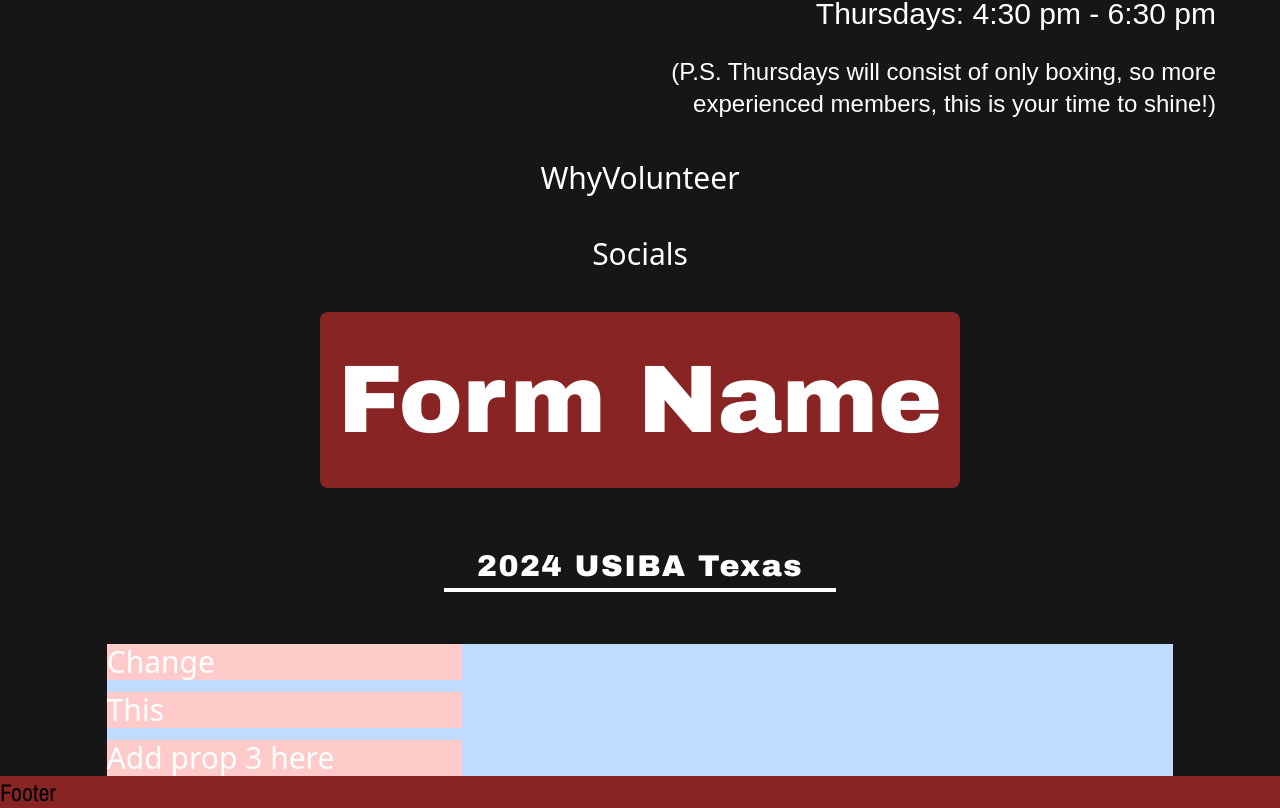
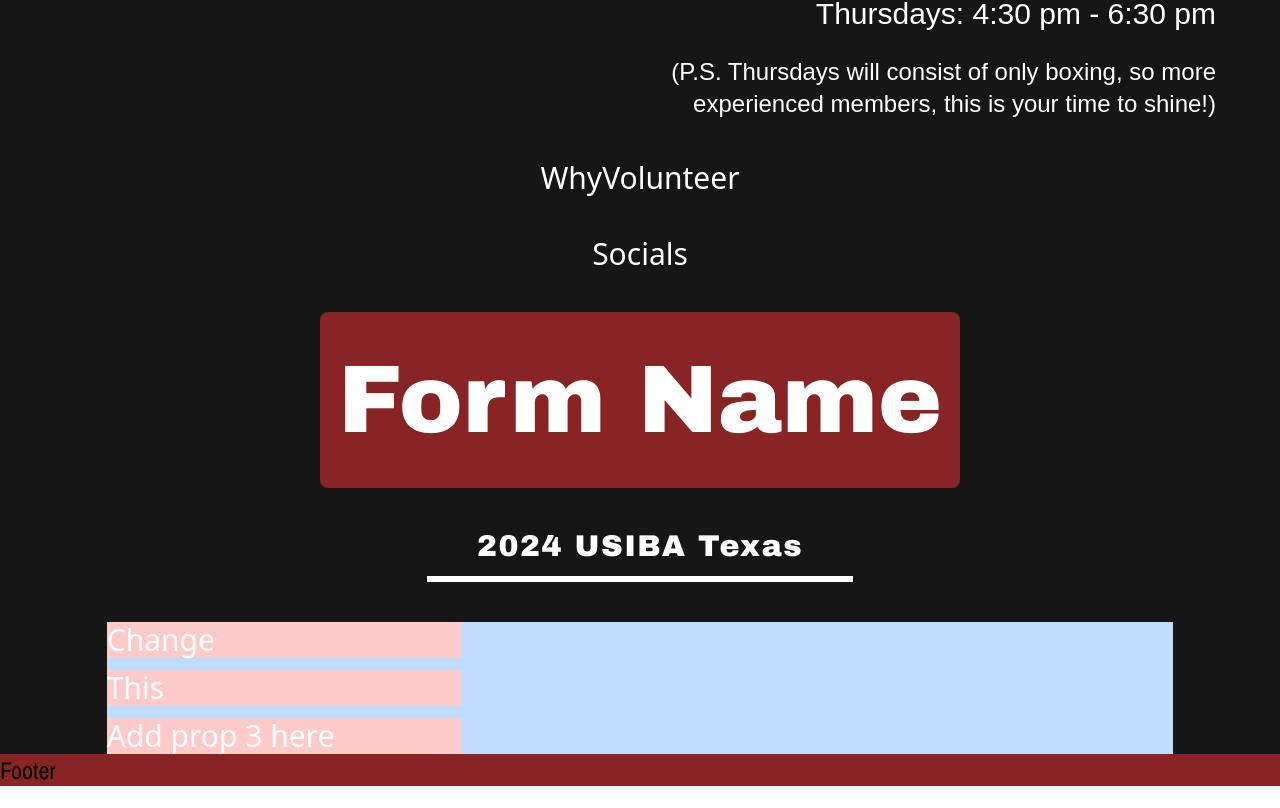
Before and after one commit to acm-ucr/highlander-gloves-website, a Next.js app: page / in a window 1280 px wide. Shown: the part 848-1656 px from the top of the page. After the commit the page ends 1634 px from the top, so only its background shows below. Built offline with nearby package versions, Linux system fonts and the light colour scheme; a web font is replaced by a local one.

Commit message:
redid the subheader

```diff
--- a/src/components/SubHeader.tsx
+++ b/src/components/SubHeader.tsx
@@ -1,10 +1,10 @@
 const SubHeader = (props: { txt: string }) => {
   return (
-    <div className="bg-black-100 flex w-1/3 flex-col items-center justify-center py-5">
-      <h1 className="text-white-600 relative font-archivo-black text-3xl tracking-wider">
+    <div className="flex w-full flex-col items-center gap-3">
+      <div className="text-white font-archivo-black text-3xl tracking-wider">
         {props.txt}
-        <span className="absolute left-[-10%] right-[-10%] h-1 translate-y-10 transform bg-white" />
-      </h1>
+      </div>
+      <div className="w-1/3 h-1.5 bg-white" />
     </div>
   );
 };
```
